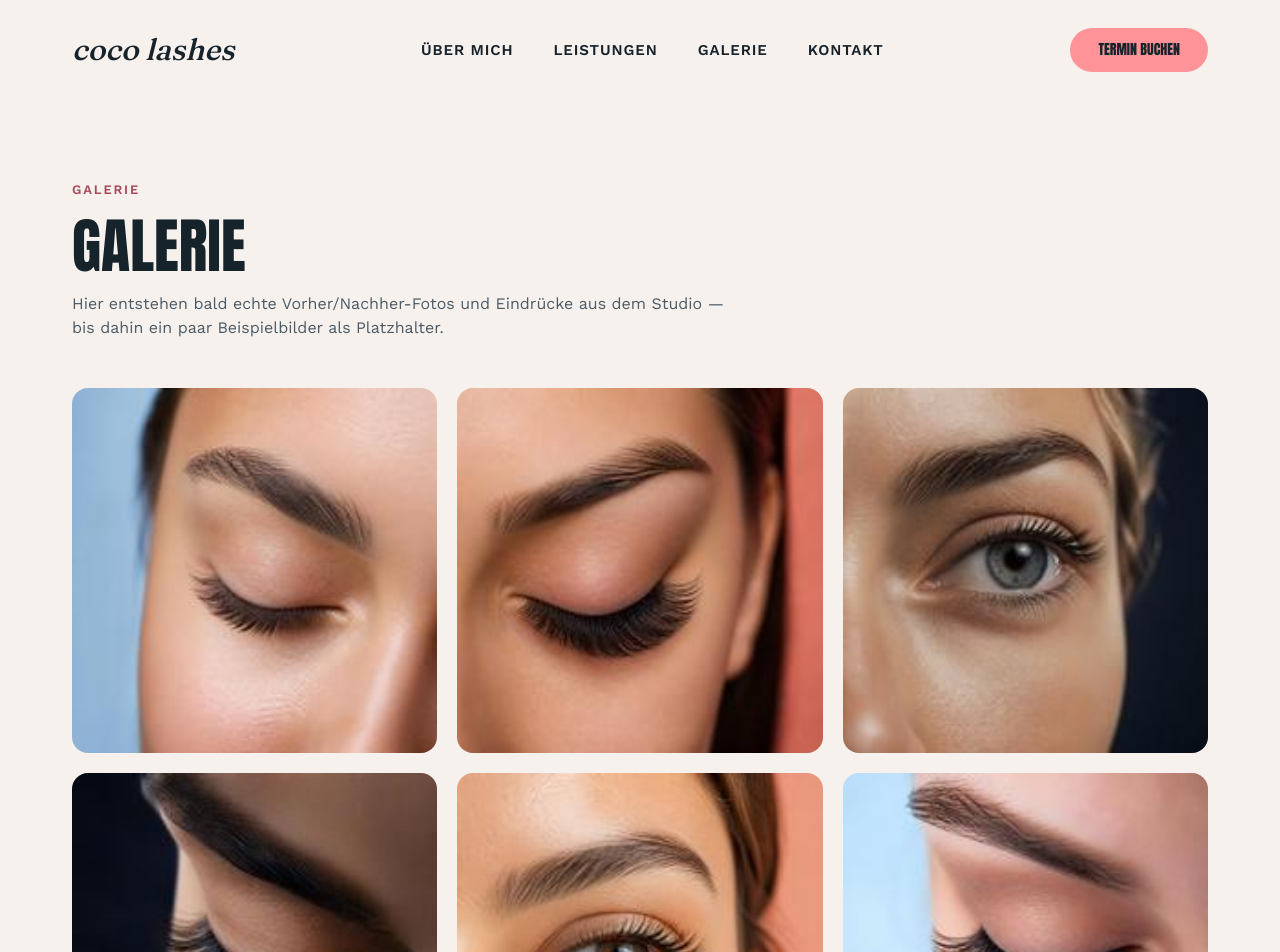
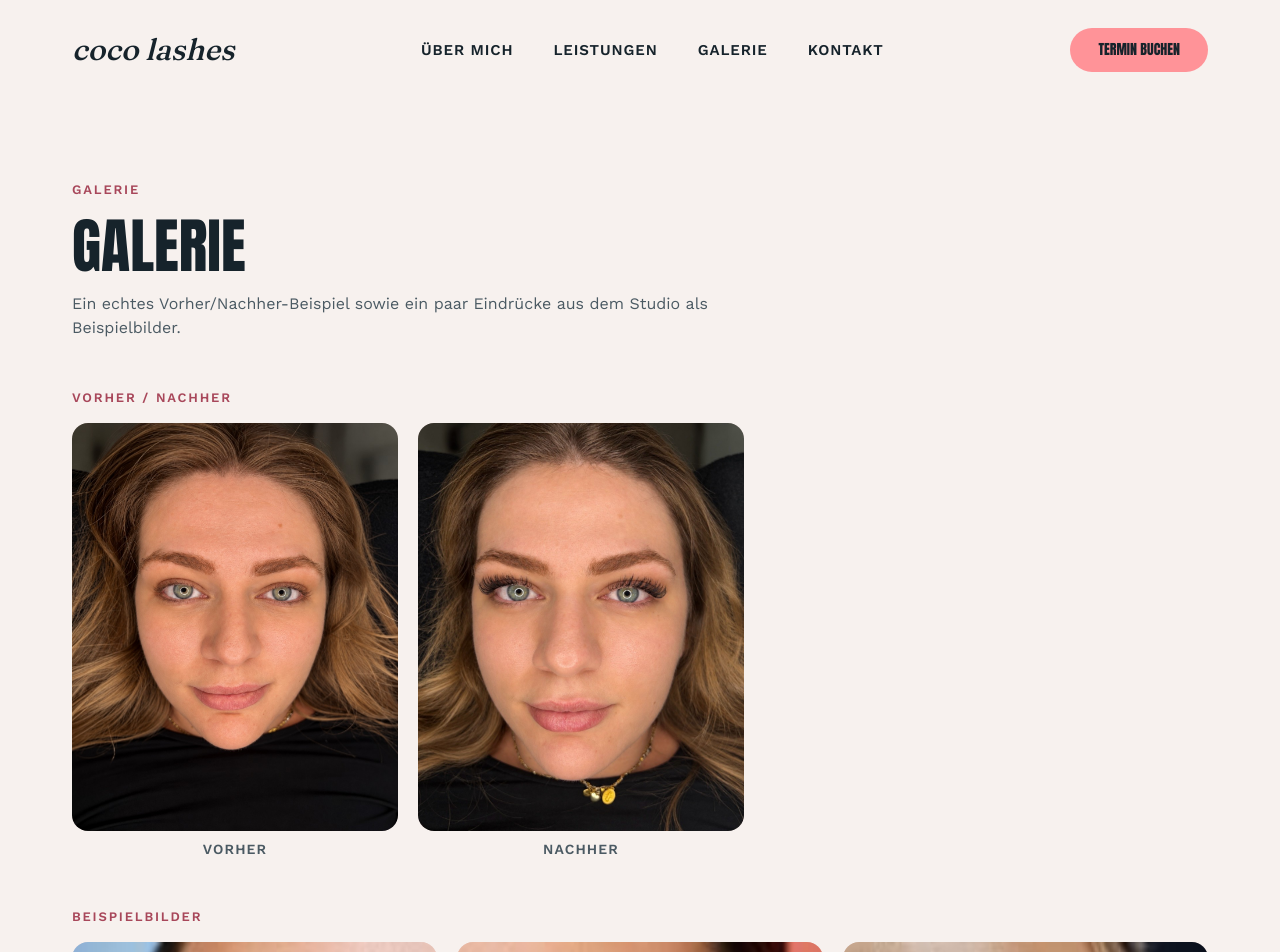
Before and after one commit to gigino001/mein-erstes-repo, a Next.js app in the folder website/: page /galerie in a window 1280 px wide. Shown: the top 952 px of the page. Built offline with nearby package versions, Linux system fonts and the light colour scheme.

Commit message:
Echtes Vorher/Nachher-Fotopaar zur Galerie hinzufügen
Co-Authored-By: Claude Sonnet 5 <noreply@anthropic.com>
Claude-Session: https://claude.ai/code/session_01CFzX1RwgpjP61cx6BdHehd

```diff
--- a/website/src/app/galerie/page.tsx
+++ b/website/src/app/galerie/page.tsx
@@ -25,10 +25,51 @@ export default function GaleriePage() {
         </span>
         <h1 className="font-poster uppercase text-5xl md:text-6xl">Galerie</h1>
         <p className="text-ink-soft">
-          Hier entstehen bald echte Vorher/Nachher-Fotos und Eindrücke aus dem Studio — bis
-          dahin ein paar Beispielbilder als Platzhalter.
+          Ein echtes Vorher/Nachher-Beispiel sowie ein paar Eindrücke aus dem Studio als
+          Beispielbilder.
         </p>
       </div>
+
+      <div className="flex flex-col gap-4">
+        <span className="text-[13px] font-semibold tracking-[0.14em] uppercase text-ocean">
+          Vorher / Nachher
+        </span>
+        <div className="grid grid-cols-2 gap-5 max-w-2xl">
+          <div className="flex flex-col gap-2">
+            <div className="relative aspect-[4/5] rounded-2xl overflow-hidden bg-sky-mist">
+              <Image
+                src="/images/vorher-nachher/vorher-1.jpg"
+                alt="Vorher: Augen ohne Wimpernverlängerung"
+                fill
+                sizes="(min-width: 768px) 33vw, 50vw"
+                className="object-cover"
+              />
+            </div>
+            <span className="text-center text-sm font-semibold uppercase tracking-[0.08em] text-ink-soft">
+              Vorher
+            </span>
+          </div>
+          <div className="flex flex-col gap-2">
+            <div className="relative aspect-[4/5] rounded-2xl overflow-hidden bg-sky-mist">
+              <Image
+                src="/images/vorher-nachher/nachher-1.jpg"
+                alt="Nachher: Augen mit Wimpernverlängerung von coco lashes"
+                fill
+                sizes="(min-width: 768px) 33vw, 50vw"
+                className="object-cover"
+              />
+            </div>
+            <span className="text-center text-sm font-semibold uppercase tracking-[0.08em] text-ink-soft">
+              Nachher
+            </span>
+          </div>
+        </div>
+      </div>
+
+      <div className="flex flex-col gap-4">
+        <span className="text-[13px] font-semibold tracking-[0.14em] uppercase text-ocean">
+          Beispielbilder
+        </span>
         <div className="grid grid-cols-2 md:grid-cols-3 gap-5">
           {TILES.map((tile, i) => (
             <div key={i} className="relative aspect-square rounded-2xl overflow-hidden bg-sky-mist">
@@ -43,5 +84,6 @@ export default function GaleriePage() {
           ))}
         </div>
       </div>
+    </div>
   );
 }
```
Also changed, not shown: website/public/images/vorher-nachher/nachher-1.jpg (added), website/public/images/vorher-nachher/vorher-1.jpg (added). Lines whose indentation alone changed are shown as unchanged.
